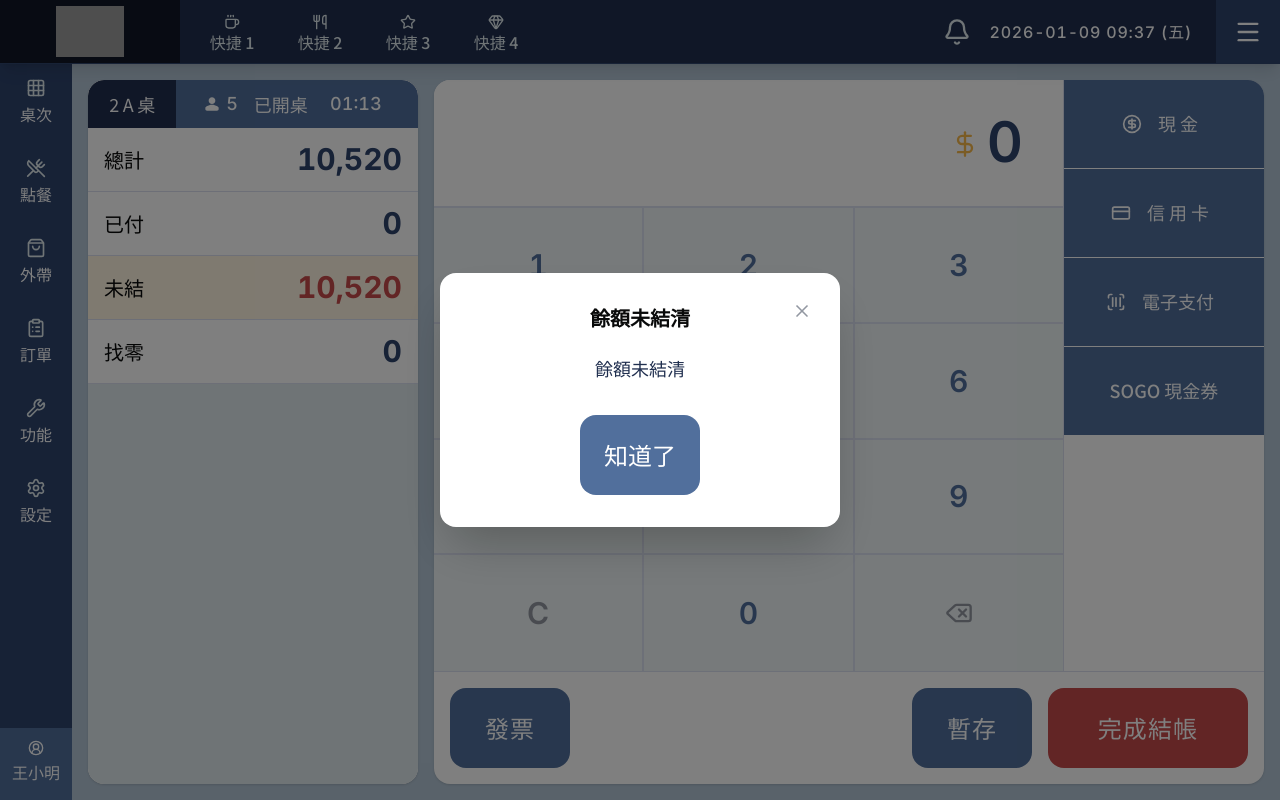
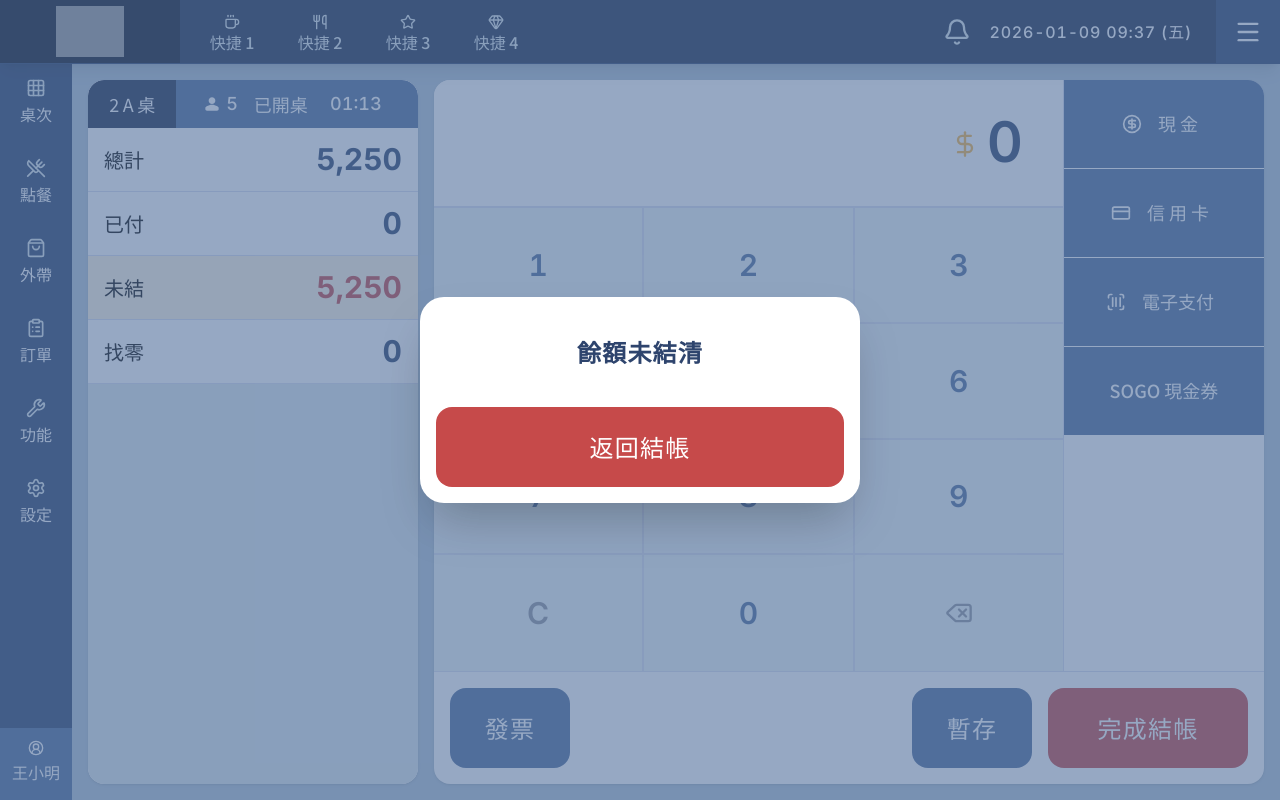
Before and after one commit to naomichiang/POS-system-Cursor, a Vue app: page / in a window 1280 px wide. Both pictures are taken after a click on the button "完成結帳". Built offline with nearby package versions, Linux system fonts and the light colour scheme; grey boxes are pictures that could not be loaded.

Commit message:
feat: 完善結帳流程彈窗邏輯與三種狀態交互設計
- success: 僅顯示次要按鈕「關閉」
- change: 顯示「返回」與「完成找零」(危險色)
- unpaid: 僅顯示「返回結帳」(危險色) 並隱藏其他選項

```diff
--- a/src/App.vue
+++ b/src/App.vue
@@ -11,7 +11,7 @@
     diners: 5,
     status: '已開桌',
     diningTime: '01:13',
-    totalAmount: 10520,
+    totalAmount: 5250,
   })
 
   // 付款列表狀態
@@ -25,6 +25,12 @@
   // 刪除付款項目
   const handleRemovePayment = (index) => {
     payments.value.splice(index, 1)
+  }
+
+  // 處理結帳成功：切換到桌次頁
+  const handleCheckoutSuccess = () => {
+    console.log('結帳成功，切換到桌次頁')
+    // TODO: 實作頁面切換邏輯（例如使用 router.push('/tables')）
   }
   </script>
 
@@ -50,6 +56,7 @@
             :order="order"
             :payments="payments"
             @add-payment="handleAddPayment"
+            @checkout-success="handleCheckoutSuccess"
           />
         </main>
       </div>
--- a/src/assets/main.css
+++ b/src/assets/main.css
@@ -134,7 +134,7 @@
 
      /* Text */
      --color-text-primary: var(--color-gray-900);
-     --color-text-secondary: var(--color-ash-900);
+     --color-text-secondary: var(--color-ash-800);
      --color-text-tertiary: var(--color-ash-500);
      --color-text-helper: var(--color-gray-600);
      --color-text-disabled: var(--color-gray-500);
@@ -161,6 +161,7 @@
      --color-layer-total: var(--color-red-100);
 
      --color-app-bg: var(--color-ash-400);
+     --color-modal-bg: var(--color-ash-700);
 
      /* Buttons */
      --color-button-primary: var(--color-ash-700);
--- a/src/components/BaseModal.vue
+++ b/src/components/BaseModal.vue
@@ -16,6 +16,11 @@ defineProps({
   headerIcon: {
     type: [Object, Function],
     default: null,
+  },
+  // Header Icon 顏色 class（預設為次要文字色）
+  headerIconColorClass: {
+    type: String,
+    default: 'text-text-secondary',
   },
   // 主標題文字
   title: {
@@ -41,14 +46,19 @@ defineProps({
     type: String,
     default: '',
   },
-  // 內容寬度樣式，md 版預設 580px、最小高度 300px
+  // 紅色危險按鈕文字（若為空字串則不顯示）
+  dangerButtonText: {
+    type: String,
+    default: '',
+  },
+  // 內容寬度樣式，預設 440px、最小高度 300px
   widthClass: {
     type: String,
-    default: 'w-[400px] max-w-[90vw] min-h-[100px]',
+    default: 'w-[440px] max-w-[90vw] min-h-[100px]',
   },
 })
 
-const emit = defineEmits(['close', 'primary', 'secondary'])
+const emit = defineEmits(['close', 'primary', 'secondary', 'danger'])
 
 const handleClose = () => {
   emit('close')
@@ -61,43 +71,47 @@ const handlePrimary = () => {
 const handleSecondary = () => {
   emit('secondary')
 }
+
+const handleDanger = () => {
+  emit('danger')
+}
 </script>
 
 <template>
   <!-- 燈箱：覆蓋全畫面，點外面無作用；內容垂直置中 -->
   <div
     v-if="open"
-    class="fixed inset-0 z-50 flex items-center justify-center bg-black/50"
+    class="fixed inset-0 z-50 flex items-center justify-center bg-modal-bg/60"
   >
     <div
       :class="[
-        'relative rounded-2xl bg-white shadow-2xl px-6 py-8 flex flex-col items-stretch ',
+        'relative rounded-3xl bg-white shadow-2xl px-4 pt-10 pb-4 flex flex-col items-stretch ',
         widthClass,
       ]"
     >
       <!-- Header：Icon + 標題 + 副標題（整體水平置中） -->
-      <div class="relative mb-4">
+      <div class="relative">
         <!-- 置中的 Icon + 標題 + 副標 -->
-        <div class="flex flex-col items-center justify-center gap-2">
+        <div class="flex flex-col items-center justify-center gap-3 mb-1">
           <div
             v-if="headerIcon"
-            class="flex w-icon-xl h-icon-xl items-center justify-center rounded-full bg-layer-secondary"
+            class="flex w-18 h-18 items-center justify-center rounded-full bg-white"
           >
             <component
               :is="headerIcon"
-              class="w-icon-md h-icon-md text-text-secondary"
+              :class="['w-16 h-16', headerIconColorClass]"
             />
           </div>
           <div class="flex flex-col gap-1 items-center text-center">
             <h2
               v-if="title"
-              class="text-text-primary font-noto text-xl font-semibold leading-tight text-center"
+              class="mb-1 text-text-secondary font-noto text-2xl font-semibold leading-tight tracking-[0.05em] text-center"
             >
               {{ title }}
             </h2>
             <p
               v-if="subTitle"
-              class="text-text-helper font-noto text-sm leading-snug text-center"
+              class="text-text-helper font-noto text-md leading-snug text-center"
             >
               {{ subTitle }}
             </p>
@@ -108,10 +122,10 @@ const handleSecondary = () => {
         <button
           v-if="showClose"
           type="button"
-          class="absolute right-0 -top-2 flex w-icon-lg h-icon-lg items-center justify-center rounded-full hover:bg-ash-100 transition-colors"
+          class="absolute right-1.5 -top-4 flex w-icon-lg h-icon-lg items-center justify-center rounded-full active:bg-ash-100 transition-colors"
           @click="handleClose"
         >
-          <X class="w-icon-md h-icon-md text-text-disabled" />
+          <X class="w-icon-xl h-icon-xl text-text-disabled" />
         </button>
       </div>
 
@@ -121,7 +135,7 @@ const handleSecondary = () => {
           <slot>
             <p
               v-if="content"
-              class="text-text-secondary font-noto text-lg leading-relaxed text-center"
+              class="text-text-primary font-noto text-md leading-relaxed text-center"
             >
               {{ content }}
             </p>
@@ -130,12 +144,12 @@ const handleSecondary = () => {
       </div>
 
       <!-- Footer：按鈕列（可為 1 顆 / 2 顆），也可用 slot 覆蓋，水平置中 -->
-      <div class="mt-6 flex justify-center gap-3">
+      <div class="mt-4 flex justify-center gap-3">
         <slot name="footer">
           <button
             v-if="secondaryButtonText"
             type="button"
-            class="min-w-btn-md px-4 h-btn-h-md rounded-2xl bg-button-secondary hover:bg-button-secondary-hover text-text-on-color font-noto text-2xl font-medium"
+            class="w-full min-w-btn-md px-8 h-btn-h-md rounded-2xl bg-button-secondary active:bg-button-secondary-hover text-text-on-color font-noto text-2xl tracking-[0.05em] font-medium"
             @click="handleSecondary"
           >
             {{ secondaryButtonText }}
@@ -143,11 +157,20 @@ const handleSecondary = () => {
           <button
             v-if="primaryButtonText"
             type="button"
-            class="min-w-btn-md px-4 h-btn-h-md rounded-2xl bg-button-primary hover:bg-button-primary-hover text-text-on-color font-noto text-2xl font-medium"
+            class="w-full min-w-btn-md px-8 h-btn-h-md rounded-2xl bg-button-primary active:bg-button-primary-hover text-text-on-color font-noto text-2xl tracking-[0.05em] font-medium"
             @click="handlePrimary"
           >
             {{ primaryButtonText }}
           </button>
+          <button
+            v-if="dangerButtonText"
+            type="button"
+            class="w-full min-w-btn-md px-8 h-btn-h-md rounded-2xl bg-button-danger active:bg-button-danger-hover text-text-on-color font-noto text-2xl tracking-[0.05em] font-medium"
+            @click="handleDanger"
+          >
+            {{ dangerButtonText }}
+          </button>
+
         </slot>
       </div>
     </div>
--- a/src/components/CheckoutArea.vue
+++ b/src/components/CheckoutArea.vue
@@ -1,8 +1,9 @@
 <script setup>
-import { ref, computed } from 'vue'
+import { ref, computed, onUnmounted } from 'vue'
 import {
   Delete,
   DollarSign,
+  BadgeCheck,
 } from 'lucide-vue-next'
 import { paymentMethodsConfig } from '../config/paymentMethods'
 import BaseModal from './BaseModal.vue'
@@ -16,7 +17,7 @@ const props = defineProps({
       diners: 5,
       status: '已開桌',
       diningTime: '01:13',
-      totalAmount: 10520,
+      totalAmount: 5250,
     }),
   },
   payments: {
@@ -25,7 +26,7 @@ const props = defineProps({
   },
 })
 
-const emit = defineEmits(['add-payment'])
+const emit = defineEmits(['add-payment', 'checkout-success'])
 
 // 定義鍵盤佈局
 const numpadRows = [
@@ -71,12 +72,14 @@ const changeAmount = computed(() => {
 
 // 彈窗狀態
 const showModal = ref(false)
-// 'unpaid' | 'change' | null
+// 'unpaid' | 'change' | 'success' | null
 const modalType = ref(null)
+let autoCloseTimer = null
 
 const modalTitle = computed(() => {
   if (modalType.value === 'unpaid') return '餘額未結清'
   if (modalType.value === 'change') return '提醒找零'
+  if (modalType.value === 'success') return '成功完成結帳'
   return ''
 })
 
@@ -85,12 +88,16 @@ const modalMessage = computed(() => {
     return '餘額未結清'
   }
   if (modalType.value === 'change') {
-    return `現金找零 ${changeAmount.value.toLocaleString()}元`
+    return `現金找零 ${changeAmount.value.toLocaleString()} 元`
   }
   return ''
 })
 
 const closeModal = () => {
+  if (autoCloseTimer) {
+    clearTimeout(autoCloseTimer)
+    autoCloseTimer = null
+  }
   showModal.value = false
   modalType.value = null
 }
@@ -151,12 +158,24 @@ const handleCompleteCheckout = () => {
     return
   }
 
-  // 無未結且無找零，直接完成（暫以 log 表示）
-  console.log('結帳完成（無未結且無找零）', {
-    totalAmount: totalAmount.value,
-    paidAmount: paidAmount.value,
-  })
+  // 無未結且無找零，顯示成功燈箱
+  modalType.value = 'success'
+  showModal.value = true
+
+  // 3 秒後自動關閉並觸發成功事件
+  autoCloseTimer = setTimeout(() => {
+    closeModal()
+    emit('checkout-success')
+  }, 3000)
 }
+
+// 組件卸載時清除計時器
+onUnmounted(() => {
+  if (autoCloseTimer) {
+    clearTimeout(autoCloseTimer)
+    autoCloseTimer = null
+  }
+})
 </script>
 
 <template>
@@ -265,23 +284,23 @@ const handleCompleteCheckout = () => {
       class="flex p-4 items-start gap-4 self-stretch border-t border-border-primary"
     >
       <button
-        class="shrink-0 flex w-btn-md h-btn-h-md min-w-btn-sm px-4 justify-center items-center gap-2 rounded-2xl bg-button-primary hover:bg-button-primary-hover transition-colors">
+        class="shrink-0 flex w-btn-md h-btn-h-md min-w-btn-sm px-4 justify-center items-center gap-2 rounded-2xl bg-button-primary active:bg-button-primary-hover transition-colors">
         <div
-          class="shrink-0 text-text-on-color text-center font-noto text-2xl font-medium leading-[128%] tracking-[1.12px]">
+          class="shrink-0 text-text-on-color text-center font-noto text-2xl font-medium leading-[128%] tracking-[0.05em]">
           發票
         </div>
       </button>
       <div class="flex h-btn-h-md justify-end items-center gap-4 flex-1">
         <button
-          class="flex w-btn-md h-full justify-center items-center rounded-2xl bg-button-primary hover:bg-button-primary-hover transition-colors">
-          <div class="shrink-0 text-text-on-color text-center font-noto text-2xl font-medium leading-[128%] tracking-[1.12px]">
+          class="flex w-btn-md h-full justify-center items-center rounded-2xl bg-button-primary active:bg-button-primary-hover transition-colors">
+          <div class="shrink-0 text-text-on-color text-center font-noto text-2xl font-medium leading-[128%] tracking-[0.05em]">
             暫存
           </div>
         </button>
         <button
-          class="flex w-btn-lg h-full min-w-btn-md px-4 justify-center items-center rounded-2xl bg-button-danger hover:bg-button-danger-hover transition-colors"
+          class="flex w-btn-lg h-full min-w-btn-md px-4 justify-center items-center rounded-2xl bg-button-danger active:bg-button-danger-hover transition-colors"
           @click="handleCompleteCheckout">
-          <div class="shrink-0 text-text-on-color text-center font-noto text-2xl font-medium leading-[128%] tracking-[1.12px]">
+          <div class="shrink-0 text-text-on-color text-center font-noto text-2xl font-medium leading-[128%] tracking-[0.05em]">
             完成結帳
           </div>
         </button>
@@ -292,12 +311,29 @@ const handleCompleteCheckout = () => {
     <BaseModal
       :open="showModal"
       :title="modalTitle"
-      :content="modalMessage"
-      :primary-button-text="modalType === 'change' ? '完成找零' : '知道了'"
-      :secondary-button-text="modalType === 'change' ? '返回' : ''"
+      :content="''"
+      :show-close="false"
+      :header-icon="modalType === 'success' ? BadgeCheck : null"
+      :header-icon-color-class="modalType === 'success' ? 'text-text-success' : 'text-text-secondary'"
+      :primary-button-text="modalType === 'change' ? '返回' : ''"
+      :secondary-button-text="modalType === 'success' ? '關閉' : ''"
+      :danger-button-text="modalType === 'change' ? '完成找零' : modalType === 'unpaid' ? '返回結帳' : ''"
       @close="closeModal"
       @secondary="closeModal"
-      @primary="modalType === 'change' ? handleCompleteChange() : closeModal()"
-    />
+      @primary="closeModal"
+      @danger="modalType === 'change' ? handleCompleteChange() : closeModal()"
+    >
+      <!-- 僅在「提醒找零」時，客製內文樣式 -->
+      <template v-if="modalType === 'change'">
+        <p class="text-text-primary font-noto text-md font-medium leading-relaxed text-center">
+          現金找零
+          <span
+            class="ml-1 font-inter font-semibold text-3xl text-text-amount-negative"
+          >
+          $ {{ changeAmount.toLocaleString() }}
+          </span>
+        </p>
+      </template>
+    </BaseModal>
   </div>
 </template>
```
